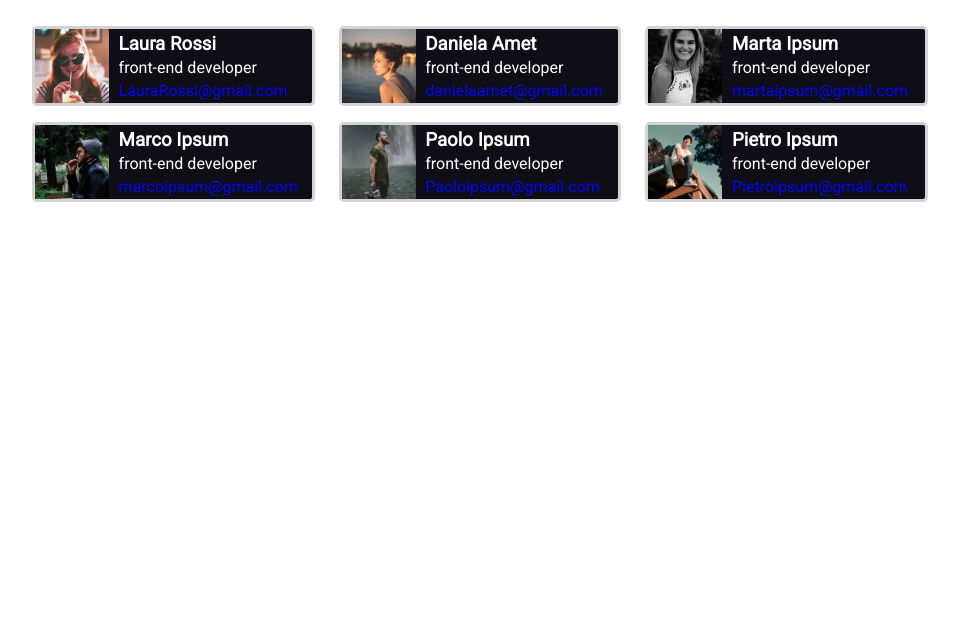
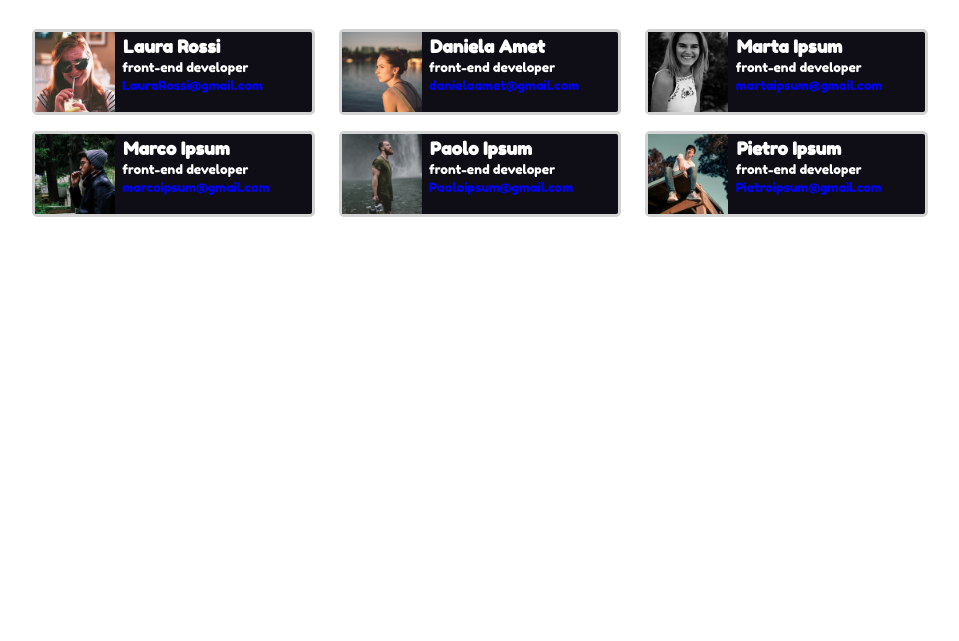
Before and after one commit to FabrizioMisseri/html-css-float-cards, a plain HTML site: page index.html in a window 1280 px wide. Shown: the part 159-800 px from the top of the page, without its empty margins (160-1119 px from the left). Drawn offline with Linux system fonts and the light colour scheme.

Commit message:
aggiunte modifiche

```diff
--- a/css/style.css
+++ b/css/style.css
@@ -1,10 +1,10 @@
 /* RESET GENERALE */
-
 *{
     margin: 0;
     padding: 0;
     box-sizing: border-box;
-    font-family: 'Roboto', sans-serif;
+    font-family: 'Fredoka One', cursive;
+    font-size: 100%;
 }
 
 .clearfix::after{
@@ -14,9 +14,10 @@
 }
 
 
+
 /* MAIN TOP */
-
 main > h1{
+    font-size: 2rem;
     text-align: center;
     line-height: 3em;
     color: #e65e46;
@@ -34,8 +35,9 @@ main > p{
     text-align: center;
 }
 
+
+
 /* MAIN BOTTOM */
-
 .container{
 }
 
@@ -51,7 +53,6 @@ main > p{
     margin-top: 1em;
     float: left;
     color: white;
-    height: 5em;
     background-color: rgb(15 14 23);
     border: 3px solid lightgrey;
     border-radius: 5px;
@@ -67,14 +68,25 @@ main > p{
 
 div.item img{
     float: left;
-    max-height: 100%;
-    margin-right: 0.6em;
+    width: 80px;
+    margin-right: 0.3em;
 }
 
-div.item p , div.item h3{
-    margin: 0.2em;
+div.item > div{
+    float: left;
+    padding: 0,2em;
 }
 
-div.item a{
+div.item > div p{
+    margin: 0.2em;
+    font-size: 0.8rem;
+}
+
+div.item > div h3{
+    margin: 0.2em;
+    font-size: 1.1rem;
+}
+
+div.item > div a{
     text-decoration: none;
 }
--- a/index.html
+++ b/index.html
@@ -5,9 +5,10 @@
     <meta http-equiv="X-UA-Compatible" content="IE=edge">
     <meta name="viewport" content="width=device-width, initial-scale=1.0">
     <link rel="stylesheet" href="css/style.css">
-    <!-- GOOGLE FONTS -->
-    <link href="https://fonts.googleapis.com/css?family=Roboto&display=swap" rel="stylesheet">
-    <link rel="stylesheet" href="https://use.fontawesome.com/releases/v5.5.0/css/all.css">
+    <!-- GOOGLE FONTS: FREDOKA-->
+    <link rel="preconnect" href="https://fonts.googleapis.com">
+    <link rel="preconnect" href="https://fonts.gstatic.com" crossorigin>
+    <link href="https://fonts.googleapis.com/css2?family=Fredoka+One&display=swap" rel="stylesheet">
     <title>Document</title>
 </head>
 <body>
@@ -32,6 +33,7 @@
                 <div class="item clearfix">
                     <img src="img/female1.png" alt="female 1">
 
+                    <div>
                         <h3>
                             Laura Rossi
                         </h3>
@@ -44,11 +46,13 @@
                             <a href="#">LauraRossi@gmail.com</a>
                         </p>
                     </div>
+                </div>
 
                 <!-- PERSONA -->
                 <div class="item clearfix">
                     <img src="img/female2.png" alt="female 2">
 
+                    <div>
                         <h3>
                             Daniela Amet
                         </h3>
@@ -61,11 +65,13 @@
                             <a href="#">danielaamet@gmail.com</a>
                         </p>
                     </div>
+                </div>
 
                 <!-- PERSONA -->
                 <div class="item clearfix">
                     <img src="img/female3.png" alt="female 3">
 
+                    <div>
                         <h3>
                             Marta Ipsum
                         </h3>
@@ -77,6 +83,7 @@
                         <p>
                             <a href="#">martaipsum@gmail.com</a>
                         </p>
+                    </div>
                 </div>
 
             </section>
@@ -90,6 +97,7 @@
                 <div class="item clearfix">
                     <img src="img/male1.png" alt="male 1">
 
+                    <div>
                         <h3>
                             Marco Ipsum
                         </h3>
@@ -102,11 +110,13 @@
                             <a href="#">marcoipsum@gmail.com</a>
                         </p>
                     </div>
+                </div>
 
                 <!-- PERSONA -->
                 <div class="item clearfix">
                     <img src="img/male2.png" alt="male 2">
 
+                    <div>
                         <h3>
                             Paolo Ipsum
                         </h3>
@@ -119,11 +129,13 @@
                             <a href="#">Paoloipsum@gmail.com</a>
                         </p>
                     </div>
+                </div>
 
                 <!-- PERSONA -->
                 <div class="item clearfix">
                     <img src="img/male3.png" alt="male 3">
 
+                    <div>
                         <h3>
                             Pietro Ipsum
                         </h3>
@@ -136,6 +148,7 @@
                             <a href="#">Pietroipsum@gmail.com</a>
                         </p>
                     </div>
+                </div>
 
             </section>
             <!-- FINE SECONDA RIGA -->
```
Lines whose indentation alone changed are shown as unchanged.
